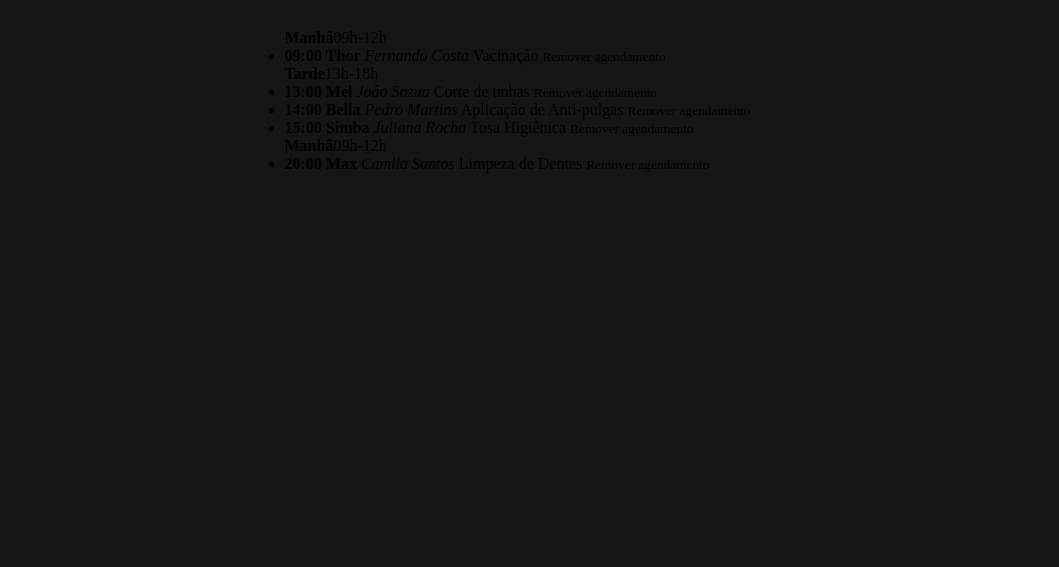
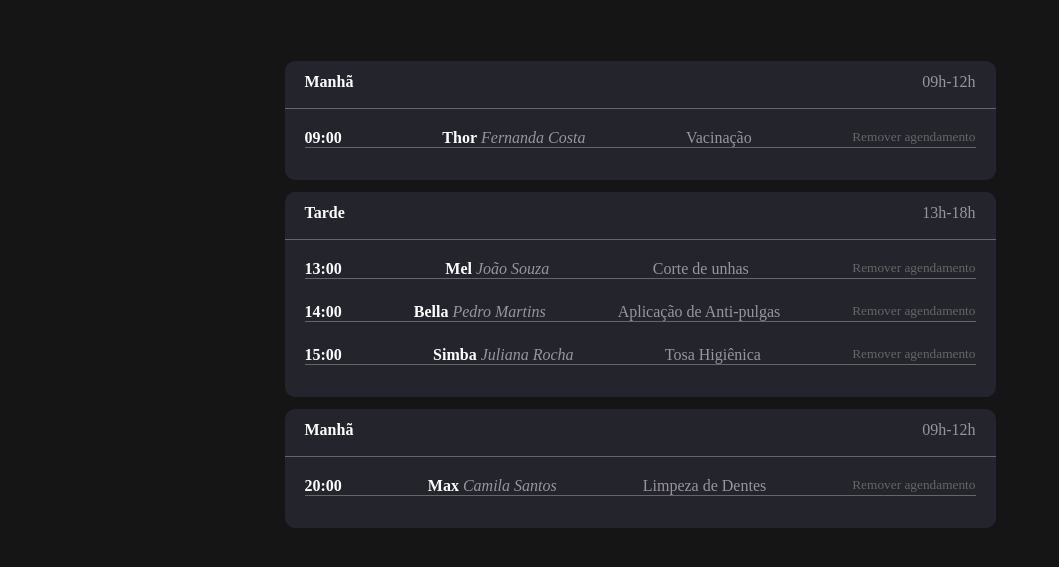
Before and after one commit to Antonyj26/Agendamento-Petshop, a plain HTML site: page index.html in a window 1280 px wide. Shown: the part 115-682 px from the top of the page, without its empty margins (0-1059 px from the left). Drawn offline with Linux system fonts and the light colour scheme.

Commit message:
Adicionando os exemplos de agendamentos e inciando a estilização

```diff
--- a/index.html
+++ b/index.html
@@ -23,9 +23,9 @@
             <input type="date" />
           </div>
         </header>
-        <aside>
+        <aside class="schedule">
           <section class="list-schedule">
-            <header>
+            <header class="header-list">
               <strong>Manhã</strong>
               <span>09h-12h</span>
             </header>
@@ -33,15 +33,14 @@
               <!-- Exemplo Manhã-->
               <li>
                 <strong>09:00</strong>
-                <b>Thor</b>
-                <i>Fernando Costa</i>
+                <article><b>Thor</b> <i>Fernanda Costa</i></article>
                 <span>Vacinação</span>
                 <small>Remover agendamento</small>
               </li>
             </ul>
           </section>
           <section class="list-schedule">
-            <header>
+            <header class="header-list">
               <strong>Tarde</strong>
               <span>13h-18h</span>
             </header>
@@ -49,29 +48,26 @@
               <!-- Exemplo Tarde -->
               <li>
                 <strong>13:00</strong>
-                <b>Mel</b>
-                <i>João Sozua</i>
+                <article><b>Mel</b> <i>João Souza</i></article>
                 <span>Corte de unhas</span>
                 <small>Remover agendamento</small>
               </li>
               <li>
                 <strong>14:00</strong>
-                <b>Bella</b>
-                <i>Pedro Martins</i>
+                <article><b>Bella</b> <i>Pedro Martins</i></article>
                 <span>Aplicação de Anti-pulgas</span>
                 <small>Remover agendamento</small>
               </li>
               <li>
                 <strong>15:00</strong>
-                <b>Simba</b>
-                <i>Juliana Rocha</i>
+                <article><b>Simba</b> <i>Juliana Rocha</i></article>
                 <span>Tosa Higiênica</span>
                 <small>Remover agendamento</small>
               </li>
             </ul>
           </section>
           <section class="list-schedule">
-            <header>
+            <header class="header-list">
               <strong>Manhã</strong>
               <span>09h-12h</span>
             </header>
@@ -79,8 +75,7 @@
               <!-- Exemplo Noite -->
               <li>
                 <strong>20:00</strong>
-                <b>Max</b>
-                <i>Camila Santos</i>
+                <article><b>Max</b> <i>Camila Santos</i></article>
                 <span>Limpeza de Dentes</span>
                 <small>Remover agendamento</small>
               </li>
--- a/styles/global.css
+++ b/styles/global.css
@@ -1,4 +1,5 @@
 @import url("./header.css");
+@import url(./schedules.css);
 
 * {
   box-sizing: border-box;
--- /dev/null
+++ b/styles/schedules.css
@@ -0,0 +1,47 @@
+.schedule {
+  display: flex;
+  flex-direction: column;
+  gap: 12px;
+  margin-top: 32px;
+  .list-schedule {
+    border-radius: 10px;
+    background-color: var(--background-tertiary);
+    .header-list {
+      width: 711px;
+      height: 48px;
+      display: flex;
+      justify-content: space-between;
+      padding-inline: 20px;
+      padding-block: 12px;
+      border-bottom: 1px solid var(--content-tertiary);
+      color: var(--content-primary);
+
+      span {
+        color: var(--content-secondary);
+      }
+    }
+    .period {
+      padding: 20px;
+      display: flex;
+      flex-direction: column;
+      gap: 12px;
+      list-style-type: none;
+      li {
+        display: flex;
+        justify-content: space-between;
+        margin-bottom: 12px;
+        border-bottom: 1px solid var(--content-tertiary);
+        color: var(--content-primary);
+        i {
+          color: var(--content-secondary);
+        }
+        span {
+          color: var(--content-secondary);
+        }
+        small {
+          color: var(--content-tertiary);
+        }
+      }
+    }
+  }
+}
```
